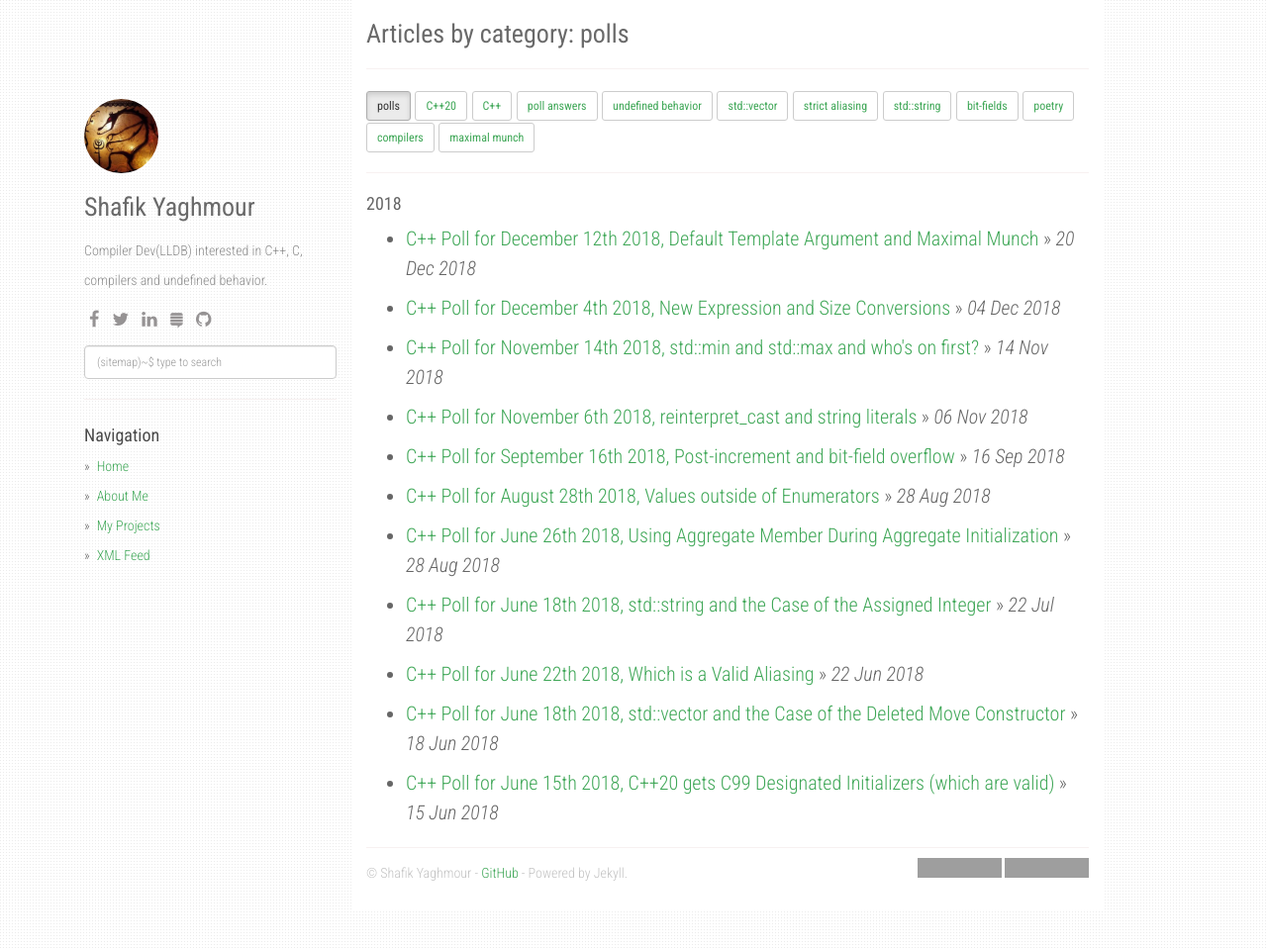
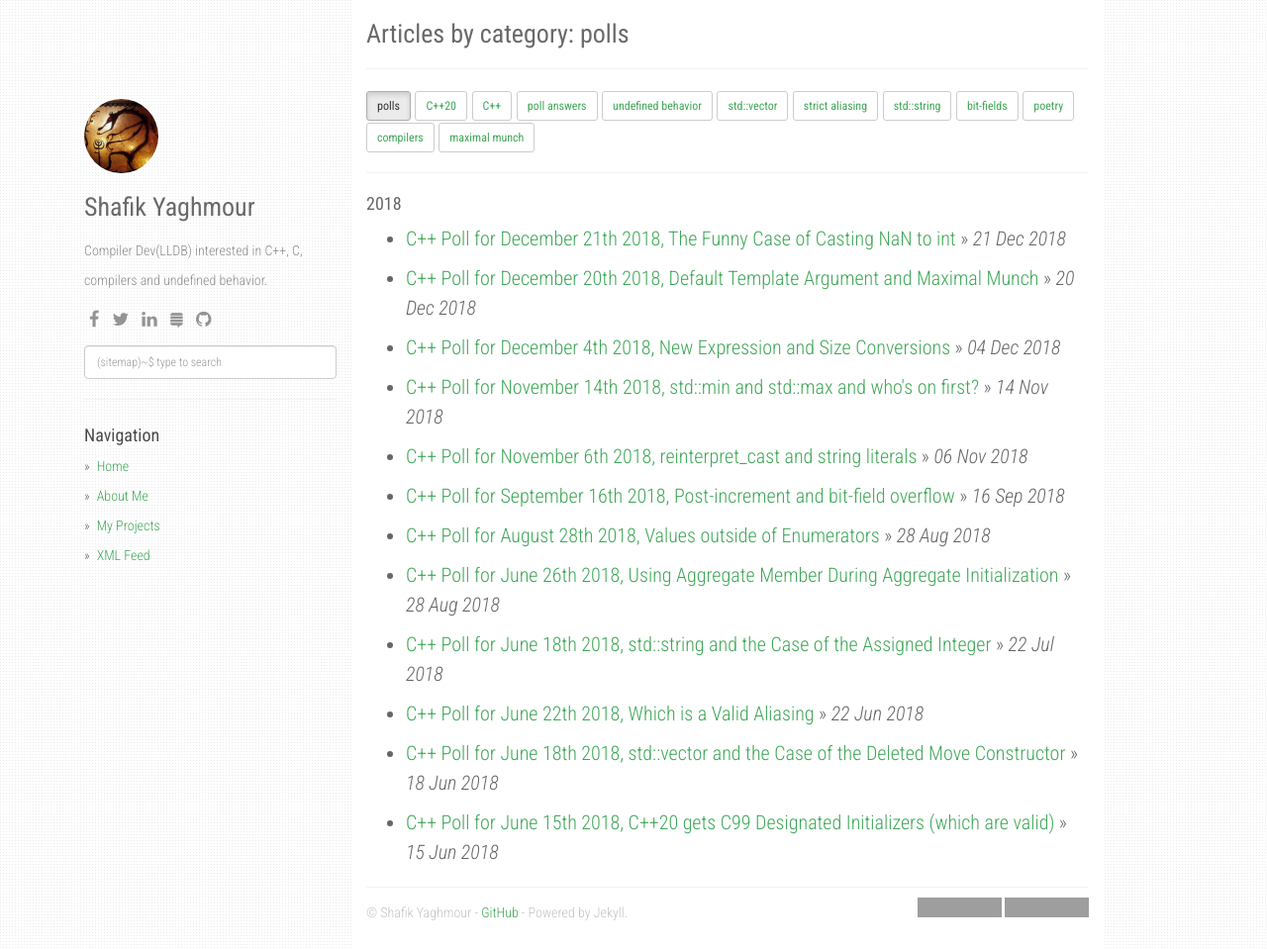
Before and after one commit to shafik/shafik.github.io, a Jekyll site: the page built from category/polls.md, in a window 1280 px wide and 959 px high. Shown: the whole window at 99% size. Built offline with Jekyll 4.4.1, drawn with Linux system fonts in a browser that asks for light colours; nearby versions of some CDN libraries; grey boxes are pictures that could not be loaded.

Commit message:
Adding new post and fixing previous one

```diff
--- a/_posts/2018-12-20-default_template_argumemts_max_munch.md
+++ b/_posts/2018-12-20-default_template_argumemts_max_munch.md
@@ -1,7 +1,7 @@
 ---
 layout: post
 categories: [polls, C++, maximal munch]
-title: C++ Poll for December 12th 2018, Default Template Argument and Maximal Munch
+title: C++ Poll for December 20th 2018, Default Template Argument and Maximal Munch
 ---
 
 <blockquote class="twitter-tweet" data-partner="tweetdeck"><p lang="en" dir="ltr">Given the following in C++<br><br>template&lt;int i = 3 &gt; 4 &gt; <br>class X {};<br><br>Is this code well-formed?<br><br>Vote first, answer 👇<a href="https://twitter.com/hashtag/CppPolls?src=hash&amp;ref_src=twsrc%5Etfw">#CppPolls</a> <a href="https://twitter.com/hashtag/Cplusplus?src=hash&amp;ref_src=twsrc%5Etfw">#Cplusplus</a></p>&mdash; Shafik Yaghmour (@shafikyaghmour) <a href="https://twitter.com/shafikyaghmour/status/1075927224866398208?ref_src=twsrc%5Etfw">December 21, 2018</a></blockquote>
--- /dev/null
+++ b/_posts/2018-12-21-Casting_NaN_to_Integer.md
@@ -0,0 +1,13 @@
+---
+layout: post
+categories: [polls, C++, undefined behavior]
+title: C++ Poll for December 21th 2018, The Funny Case of Casting NaN to int
+---
+
+<blockquote class="twitter-tweet" data-partner="tweetdeck"><p lang="en" dir="ltr">Given the following in C++<br><br>  float h = NAN;<br>  printf(&quot;%x %d\n&quot;, static_cast&lt;int&gt;(h), static_cast&lt;int&gt;(h));<br><br>What is the result?<br><br>A. 80000000 -2147483648<br>B. 7fffffdc 2147483612<br>C. 0 0<br>D. Undefined behavior<br><br>Vote first, answer 👇<a href="https://twitter.com/hashtag/CppPolls?src=hash&amp;ref_src=twsrc%5Etfw">#CppPolls</a> <a href="https://twitter.com/hashtag/Cplusplus?src=hash&amp;ref_src=twsrc%5Etfw">#Cplusplus</a></p>&mdash; Shafik Yaghmour (@shafikyaghmour) <a href="https://twitter.com/shafikyaghmour/status/1075993448900001792?ref_src=twsrc%5Etfw">December 21, 2018</a></blockquote>
+<script async src="https://platform.twitter.com/widgets.js" charset="utf-8"></script>
+
+
+<BR>
+<input type="button" onclick="location.href='{% link _posts/2018-12-21-Casting_NaN_to_Integer_answer.md %}'" value="goto Answer;"/>
+<BR>
```
Also changed, not shown: _posts/2018-12-21-Casting_NaN_to_Integer_answer.md (added, +41 -0 lines).
